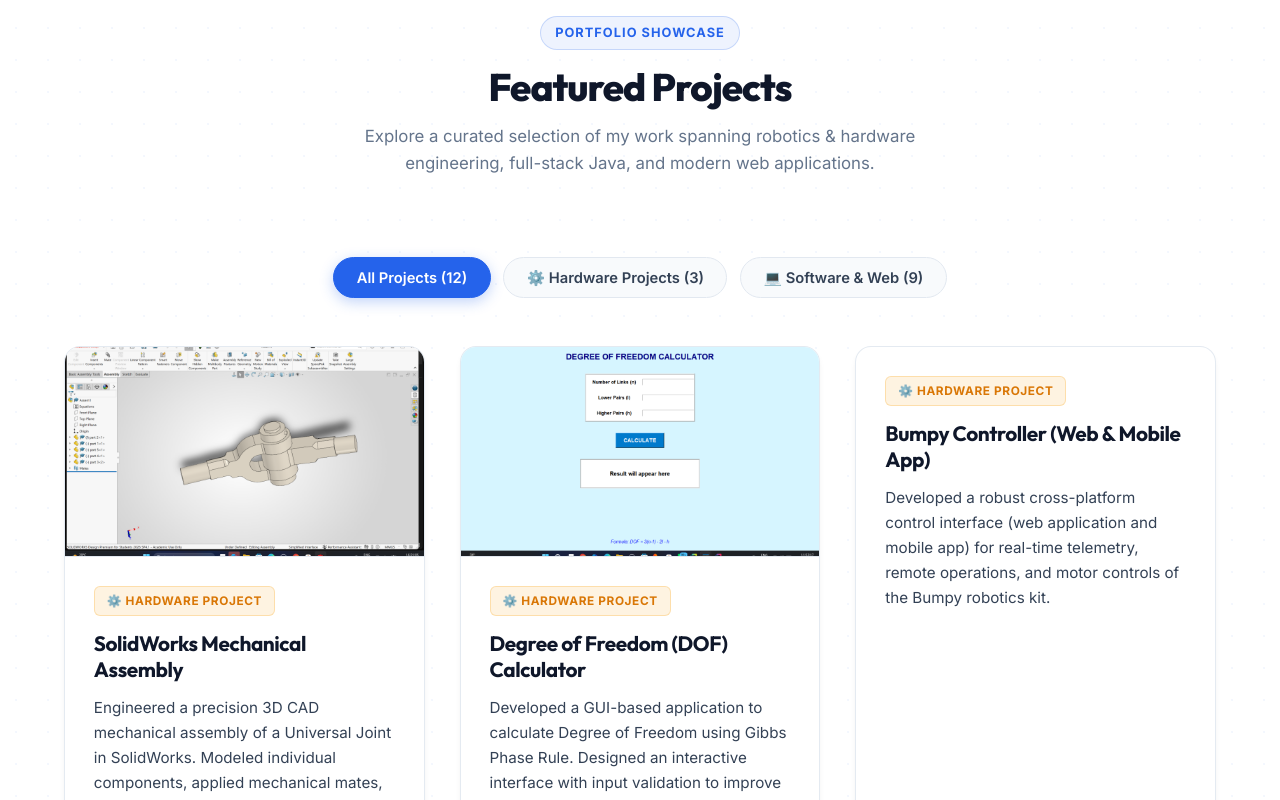
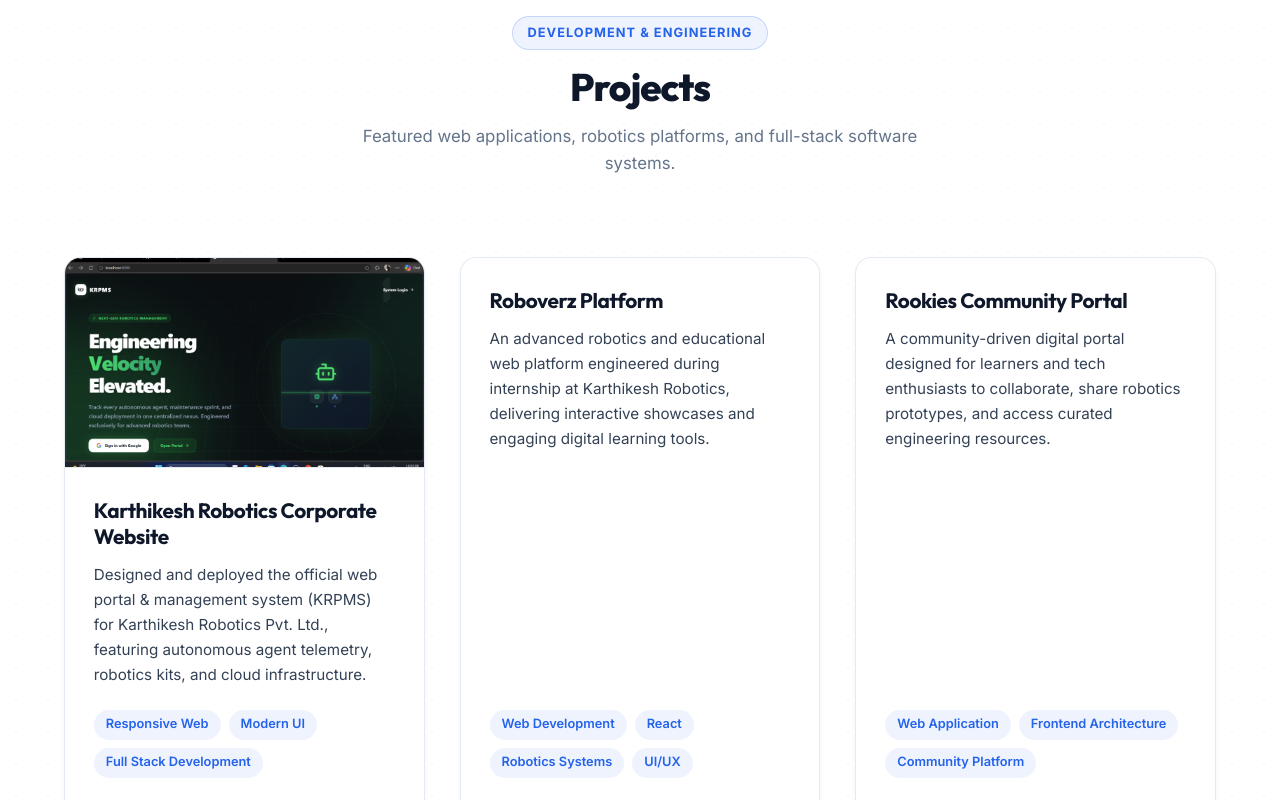
Before and after one commit to dharani-moorthy/dharani-portfolio, a React (Vite) app: page / in a window 1280 px wide. Shown: the part 4180-4980 px from the top of the page. Built offline with nearby package versions, Linux system fonts and the light colour scheme.

Commit message:
Separate Projects and Designing into clean sections and remove Code button from SolidWorks

```diff
--- a/src/components/Projects/Projects.jsx
+++ b/src/components/Projects/Projects.jsx
@@ -1,42 +1,12 @@
-import React, { useState } from 'react';
-import { motion, AnimatePresence } from 'framer-motion';
+import React from 'react';
+import { motion } from 'framer-motion';
 import { FiGithub, FiExternalLink } from 'react-icons/fi';
 import styles from './Projects.module.css';
 
 const Projects = () => {
-  const [activeFilter, setActiveFilter] = useState('all');
-
   const projects = [
     {
-      title: 'SolidWorks Mechanical Assembly',
-      category: 'hardware',
-      description: 'Engineered a precision 3D CAD mechanical assembly of a Universal Joint in SolidWorks. Modeled individual components, applied mechanical mates, and conducted assembly motion studies.',
-      techStack: ['SolidWorks', '3D CAD Modeling', 'Mechanical Assembly', 'Motion Study'],
-      github: 'https://github.com/dharani-moorthy',
-      live: '#',
-      image: '/project-solidworks.png'
-    },
-    {
-      title: 'Degree of Freedom (DOF) Calculator',
-      category: 'hardware',
-      description: 'Developed a GUI-based application to calculate Degree of Freedom using Gibbs Phase Rule. Designed an interactive interface with input validation to improve accuracy and user experience.',
-      techStack: ['Python', 'Tkinter', 'Mechanical Engg'],
-      github: 'https://github.com/dharani-moorthy/Python-Project/blob/main/DOF_Calculation.py',
-      live: '#',
-      image: '/project-dof-v2.png'
-    },
-    {
-      title: 'Bumpy Controller (Web & Mobile App)',
-      category: 'hardware',
-      description: 'Developed a robust cross-platform control interface (web application and mobile app) for real-time telemetry, remote operations, and motor controls of the Bumpy robotics kit.',
-      techStack: ['Robotics IoT', 'Web App', 'Mobile App', 'Real-Time Control'],
-      github: 'https://github.com/dharani-moorthy',
-      live: '#',
-      noImage: true
-    },
-    {
       title: 'Karthikesh Robotics Corporate Website',
-      category: 'software',
       description: 'Designed and deployed the official web portal & management system (KRPMS) for Karthikesh Robotics Pvt. Ltd., featuring autonomous agent telemetry, robotics kits, and cloud infrastructure.',
       techStack: ['Responsive Web', 'Modern UI', 'Full Stack Development'],
       github: 'https://github.com/dharani-moorthy',
@@ -45,7 +15,6 @@
     },
     {
       title: 'Roboverz Platform',
-      category: 'software',
       description: 'An advanced robotics and educational web platform engineered during internship at Karthikesh Robotics, delivering interactive showcases and engaging digital learning tools.',
       techStack: ['Web Development', 'React', 'Robotics Systems', 'UI/UX'],
       github: 'https://github.com/dharani-moorthy',
@@ -54,7 +23,6 @@
     },
     {
       title: 'Rookies Community Portal',
-      category: 'software',
       description: 'A community-driven digital portal designed for learners and tech enthusiasts to collaborate, share robotics prototypes, and access curated engineering resources.',
       techStack: ['Web Application', 'Frontend Architecture', 'Community Platform'],
       github: 'https://github.com/dharani-moorthy',
@@ -62,8 +30,15 @@
       noImage: true
     },
     {
+      title: 'Bumpy Controller (Web & Mobile App)',
+      description: 'Developed a robust cross-platform control interface (web application and mobile app) for real-time telemetry, remote operations, and motor controls of the Bumpy robotics kit.',
+      techStack: ['Robotics IoT', 'Web App', 'Mobile App', 'Real-Time Control'],
+      github: 'https://github.com/dharani-moorthy',
+      live: '#',
+      noImage: true
+    },
+    {
       title: 'Event Management System',
-      category: 'software',
       description: 'Developed a web-based Event Management System for managing event registrations, bookings, and scheduling. Implemented user authentication and database operations using MySQL to streamline event management.',
       techStack: ['Java', 'MySQL', 'HTML', 'CSS'],
       github: 'https://github.com/dharani-moorthy',
@@ -71,8 +46,15 @@
       image: '/project-event.png'
     },
     {
+      title: 'Degree of Freedom (DOF) Calculator',
+      description: 'Developed a GUI-based application to calculate Degree of Freedom using Gibbs Phase Rule. Designed an interactive interface with input validation to improve accuracy and user experience.',
+      techStack: ['Python', 'Tkinter', 'Mechanical Engg'],
+      github: 'https://github.com/dharani-moorthy/Python-Project/blob/main/DOF_Calculation.py',
+      live: '#',
+      image: '/project-dof-v2.png'
+    },
+    {
       title: 'Student Management System',
-      category: 'software',
       description: 'Built an automated Student Management System to efficiently track and manage student records. Features include secure daily logging, real-time database updates, and automated report generation for faculty.',
       techStack: ['Full Stack Java', 'HTML5', 'CSS3', 'JavaScript', 'MySQL', 'JDBC'],
       github: 'https://github.com/dharani-moorthy',
@@ -81,7 +63,6 @@
     },
     {
       title: 'Modern Calculator',
-      category: 'software',
       description: 'A responsive and intuitive modern calculator application built with a sleek visual interface, capable of performing standard arithmetic operations with real-time display.',
       techStack: ['HTML5', 'CSS3', 'JavaScript'],
       github: 'https://github.com/dharani-moorthy/HTML-CSS',
@@ -90,7 +71,6 @@
     },
     {
       title: 'SGPA Calculator',
-      category: 'software',
       description: 'A console-based academic utility tool designed to accurately calculate a student\'s Semester Grade Point Average (SGPA) by taking course credits and grades as command-line inputs.',
       techStack: ['Java', 'Python'],
       github: [
@@ -102,7 +82,6 @@
     },
     {
       title: 'Fashion Store',
-      category: 'software',
       description: 'A comprehensive fashion retail platform showcasing modern UI/UX principles for an engaging shopping experience.',
       techStack: ['HTML', 'CSS'],
       github: 'https://github.com/dharani-moorthy/HTML-CSS/blob/main/Fashion/fashion.html',
@@ -111,7 +90,6 @@
     },
     {
       title: 'MD Creation E-Commerce Web',
-      category: 'software',
       description: 'An AI-powered e-commerce web application for online shopping. Leveraged Artificial Intelligence to enhance product catalogs, automate processes, and provide seamless user flows.',
       techStack: ['AI', 'Web Development'],
       github: 'https://github.com/dharani-moorthy',
@@ -120,66 +98,52 @@
     }
   ];
 
-  const filteredProjects = activeFilter === 'all'
-    ? projects
-    : projects.filter(p => p.category === activeFilter);
+  const designProjects = [
+    {
+      title: 'SolidWorks Mechanical Assembly',
+      description: 'Engineered a precision 3D CAD mechanical assembly of a Universal Joint in SolidWorks. Modeled individual components, applied mechanical mates, and conducted assembly motion studies.',
+      techStack: ['SolidWorks', '3D CAD Modeling', 'Mechanical Assembly', 'Motion Study'],
+      image: '/project-solidworks.png'
+    }
+  ];
 
   const cardVariants = {
-    hidden: { opacity: 0, y: 20 },
+    hidden: { opacity: 0, y: 25 },
     visible: {
       opacity: 1,
       y: 0,
-      transition: { duration: 0.4, ease: 'easeOut' }
-    },
-    exit: { opacity: 0, scale: 0.95, transition: { duration: 0.2 } }
+      transition: { duration: 0.5, ease: 'easeOut' }
+    }
   };
 
   return (
     <section id="projects" className="section">
+      {/* 1st: Projects Section */}
       <div className="section-header">
-        <span className="section-tag">Portfolio Showcase</span>
-        <h2 className="section-title">Featured Projects</h2>
+        <span className="section-tag">Development & Engineering</span>
+        <h2 className="section-title">Projects</h2>
         <p className="section-desc">
-          Explore a curated selection of my work spanning robotics & hardware engineering, full-stack Java, and modern web applications.
+          Featured web applications, robotics platforms, and full-stack software systems.
         </p>
       </div>
 
-      {/* Category Filter Controls */}
-      <div className={styles.filterContainer}>
-        <button
-          className={`${styles.filterBtn} ${activeFilter === 'all' ? styles.activeFilter : ''}`}
-          onClick={() => setActiveFilter('all')}
+      <motion.div
+        className={styles.grid}
+        initial="hidden"
+        whileInView="visible"
+        viewport={{ once: true, amount: 0.1 }}
+        variants={{
+          hidden: {},
+          visible: {
+            transition: { staggerChildren: 0.1 }
+          }
+        }}
       >
-          All Projects ({projects.length})
-        </button>
-        <button
-          className={`${styles.filterBtn} ${activeFilter === 'hardware' ? styles.activeFilter : ''}`}
-          onClick={() => setActiveFilter('hardware')}
-        >
-          ⚙️ Hardware Projects ({projects.filter(p => p.category === 'hardware').length})
-        </button>
-        <button
-          className={`${styles.filterBtn} ${activeFilter === 'software' ? styles.activeFilter : ''}`}
-          onClick={() => setActiveFilter('software')}
-        >
-          💻 Software & Web ({projects.filter(p => p.category === 'software').length})
-        </button>
-      </div>
-
+        {projects.map((project, index) => (
           <motion.div
-        layout
-        className={styles.grid}
-      >
-        <AnimatePresence>
-          {filteredProjects.map((project, index) => (
-            <motion.div
-              layout
-              key={project.title}
+            key={index}
             className={`glass ${styles.card}`}
             variants={cardVariants}
-              initial="hidden"
-              animate="visible"
-              exit="exit"
             whileHover={{ y: -6, transition: { duration: 0.25 } }}
           >
             {project.image && (
@@ -194,10 +158,6 @@
             )}
 
             <div className={styles.content}>
-                <span className={`${styles.categoryBadge} ${project.category === 'hardware' ? styles.hardwareBadge : styles.softwareBadge}`}>
-                  {project.category === 'hardware' ? '⚙️ Hardware Project' : '💻 Software Project'}
-                </span>
-
               <h3 className={styles.title}>{project.title}</h3>
               <p className={styles.description}>{project.description}</p>
 
@@ -207,6 +167,7 @@
                 ))}
               </div>
 
+              {project.github && (
                 <div className={styles.links}>
                   {Array.isArray(project.github) ? (
                     project.github.map((repo, i) => (
@@ -219,17 +180,68 @@
                       <FiGithub /> Code
                     </a>
                   )}
-                  {project.live !== '#' && (
+                  {project.live && project.live !== '#' && (
                     <a href={project.live} target="_blank" rel="noreferrer" className={styles.linkBtn}>
                       <FiExternalLink /> Live Demo
                     </a>
                   )}
                 </div>
+              )}
             </div>
           </motion.div>
         ))}
-        </AnimatePresence>
       </motion.div>
+
+      {/* 2nd: Under that - Dedicated Designing Section */}
+      <div className={styles.designingSection}>
+        <div className="section-header">
+          <span className="section-tag">CAD & 3D Modeling</span>
+          <h2 className="section-title">Designing</h2>
+          <p className="section-desc">
+            Precision mechanical assemblies and 3D modeling projects designed using SolidWorks.
+          </p>
+        </div>
+
+        <motion.div
+          className={styles.designGrid}
+          initial="hidden"
+          whileInView="visible"
+          viewport={{ once: true, amount: 0.1 }}
+          variants={{
+            hidden: {},
+            visible: {
+              transition: { staggerChildren: 0.1 }
+            }
+          }}
+        >
+          {designProjects.map((project, index) => (
+            <motion.div
+              key={index}
+              className={`glass ${styles.card} ${styles.designCard}`}
+              variants={cardVariants}
+              whileHover={{ y: -6, transition: { duration: 0.25 } }}
+            >
+              {project.image && (
+                <div className={styles.imageContainer}>
+                  <img src={project.image} alt={project.title} className={styles.projectImage} />
+                </div>
+              )}
+
+              <div className={styles.content}>
+                <h3 className={styles.title}>{project.title}</h3>
+                <p className={styles.description}>{project.description}</p>
+
+                <div className={styles.techStack}>
+                  {project.techStack.map((tech, i) => (
+                    <span key={i} className={styles.tech}>{tech}</span>
+                  ))}
+                </div>
+                {/* No code button under designing */}
+              </div>
+            </motion.div>
+          ))}
+        </motion.div>
+      </div>
     </section>
   );
 };
--- a/src/components/Projects/Projects.module.css
+++ b/src/components/Projects/Projects.module.css
@@ -1,45 +1,3 @@
-/* Category Filter Bar */
-.filterContainer {
-  display: flex;
-  justify-content: center;
-  gap: 0.8rem;
-  margin-bottom: 3rem;
-  flex-wrap: wrap;
-}
-
-.filterBtn {
-  padding: 0.65rem 1.4rem;
-  border-radius: 9999px;
-  background: var(--bg-secondary);
-  border: 1px solid var(--border-color);
-  color: var(--text-secondary);
-  font-size: 0.92rem;
-  font-weight: 600;
-  transition: all 0.22s ease;
-  cursor: pointer;
-  display: inline-flex;
-  align-items: center;
-  gap: 0.5rem;
-}
-
-.filterBtn:hover {
-  border-color: var(--accent-color);
-  color: var(--accent-color);
-  background: var(--bg-tertiary);
-}
-
-.activeFilter {
-  background: var(--accent-color);
-  border-color: var(--accent-color);
-  color: #ffffff;
-  box-shadow: 0 4px 14px rgba(37, 99, 235, 0.28);
-}
-
-.activeFilter:hover {
-  background: var(--accent-hover);
-  color: #ffffff;
-}
-
 .grid {
   display: grid;
   grid-template-columns: repeat(auto-fit, minmax(320px, 1fr));
@@ -97,39 +55,6 @@
   display: flex;
   flex-direction: column;
   flex: 1;
-}
-
-/* Category Badge inside card */
-.categoryBadge {
-  display: inline-flex;
-  align-items: center;
-  gap: 0.35rem;
-  font-size: 0.74rem;
-  font-weight: 700;
-  text-transform: uppercase;
-  letter-spacing: 0.05em;
-  padding: 0.3rem 0.75rem;
-  border-radius: 6px;
-  margin-bottom: 0.85rem;
-  width: fit-content;
-}
-
-.hardwareBadge {
-  background: rgba(245, 158, 11, 0.12);
-  color: #d97706;
-  border: 1px solid rgba(245, 158, 11, 0.25);
-}
-
-[data-theme='dark'] .hardwareBadge {
-  background: rgba(245, 158, 11, 0.2);
-  color: #fbbf24;
-  border-color: rgba(245, 158, 11, 0.35);
-}
-
-.softwareBadge {
-  background: var(--accent-light);
-  color: var(--accent-color);
-  border: 1px solid var(--accent-border);
 }
 
 .title {
@@ -193,3 +118,25 @@
   transform: translateY(-2px);
   box-shadow: 0 4px 12px rgba(37, 99, 235, 0.25);
 }
+
+/* Designing Section under Projects */
+.designingSection {
+  margin-top: 5rem;
+  padding-top: 4rem;
+  border-top: 1px dashed var(--border-color);
+  width: 100%;
+}
+
+.designGrid {
+  display: grid;
+  grid-template-columns: repeat(auto-fit, minmax(320px, 460px));
+  justify-content: center;
+  gap: 2.2rem;
+  max-width: 1200px;
+  margin: 0 auto;
+  width: 100%;
+}
+
+.designCard {
+  width: 100%;
+}
```
Lines whose indentation alone changed are shown as unchanged.
